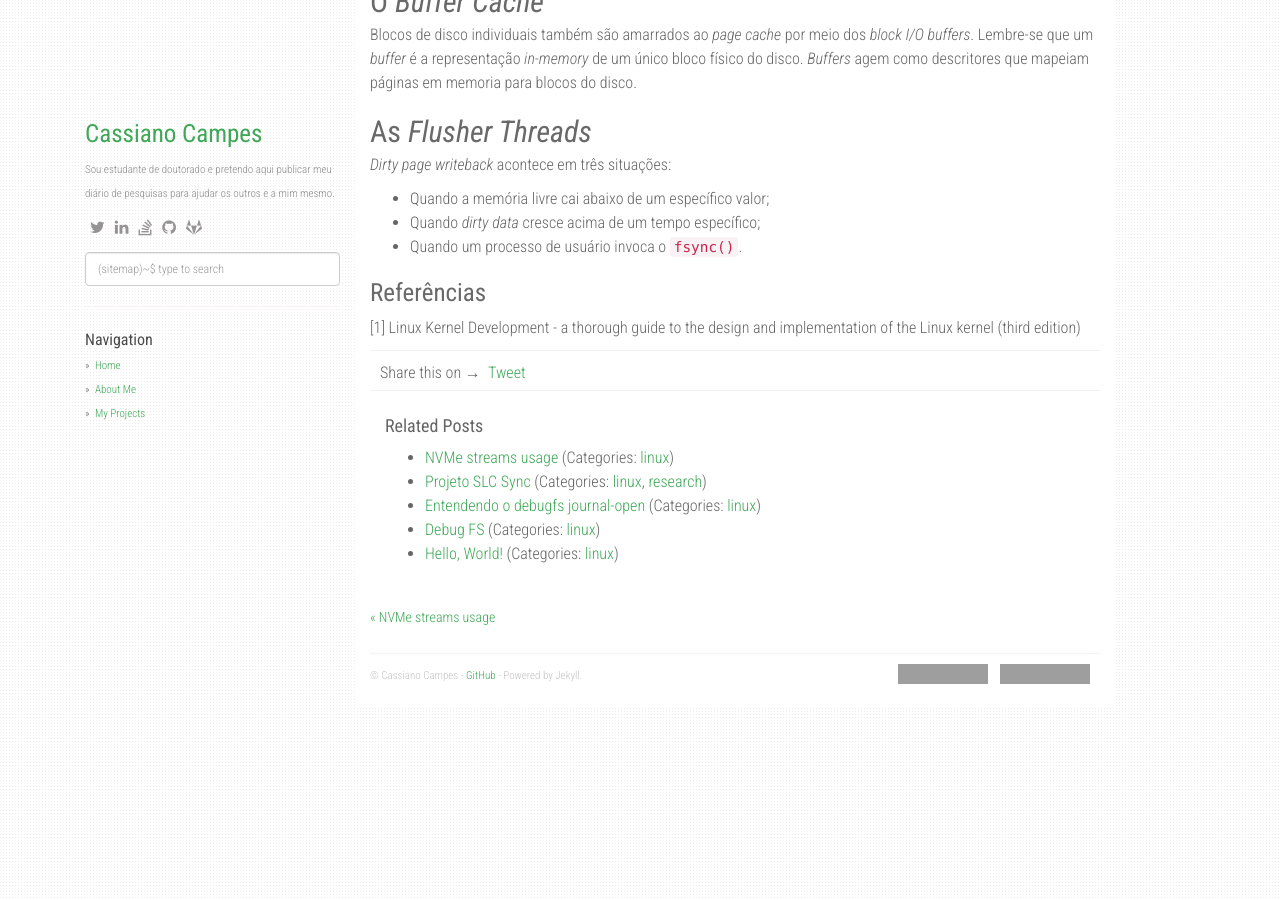
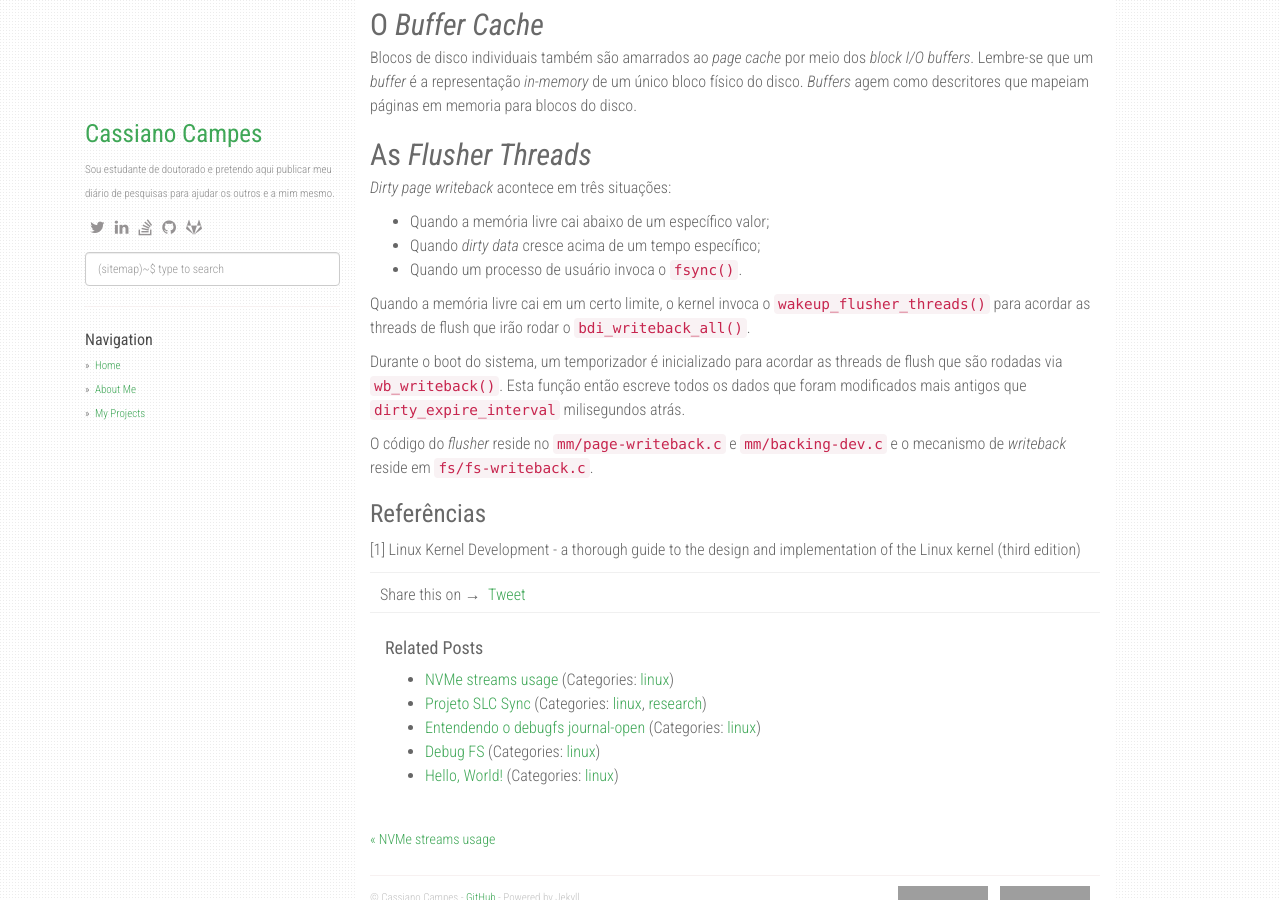
Before and after one commit to campescassiano/campescassiano.github.io, a Jekyll site: the page built from _posts/2020-06-22-page-cache-writeback.md, in a window 1280 px wide and 900 px high, scrolled down 2079 px. Built offline with Jekyll 4.4.1, drawn with Linux system fonts in a browser that asks for light colours; nearby versions of some CDN libraries; comment, search, counter and statistics services are not loaded; some of the changed text lies outside the part shown; grey boxes are pictures that could not be loaded.

Commit message:
Update
Signed-off-by: Cassiano Campes <cassianocampes@gmail.com>

```diff
--- a/_posts/2020-06-22-page-cache-writeback.md
+++ b/_posts/2020-06-22-page-cache-writeback.md
@@ -5,7 +5,7 @@ date:   2020-06-22 11:00:00 +0700
 categories: [linux]
 ---
 
-#Métodos de _Caching_
+# Métodos de _Caching_
 
 O _page cache_ consiste em páginas físicas em RAM, onde seu conteúdo corresponde aos
 blocos físicos do disco. O tamanho do _page cache_ é dinâmico de acordo com a demanda
@@ -129,6 +129,16 @@ _Dirty page writeback_ acontece em três situações:
 - Quando _dirty data_ cresce acima de um tempo específico;
 - Quando um processo de usuário invoca o `fsync()`.
 
+Quando a memória livre cai em um certo limite, o kernel invoca o `wakeup_flusher_threads()`
+para acordar as threads de flush que irão rodar o `bdi_writeback_all()`.
+
+Durante o boot do sistema, um temporizador é inicializado para acordar as threads de flush
+que são rodadas via `wb_writeback()`. Esta função então escreve todos os dados que foram
+modificados mais antigos que `dirty_expire_interval` milisegundos atrás.
+
+O código do _flusher_ reside no `mm/page-writeback.c` e `mm/backing-dev.c` e o mecanismo
+de _writeback_ reside em `fs/fs-writeback.c`.
+
 # Referências
 
 [1] Linux Kernel Development - a thorough guide to the design and implementation
```
